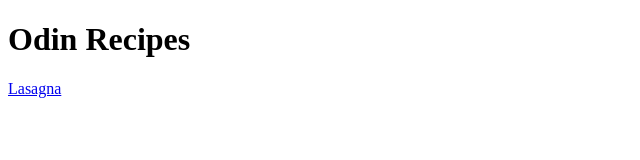
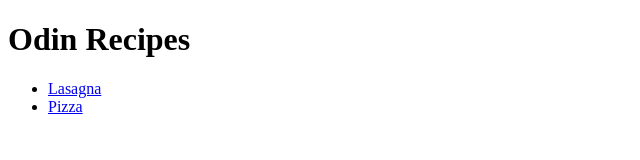
Before and after one commit to Jxdecoding/odin-recipes, a plain HTML site: page index.html in a window 1280 px wide. Shown: the whole page, without its empty margins (0-640 px from the left). Drawn offline with Linux system fonts and the light colour scheme.

Commit message:
added a navigation link button to pizza.html

```diff
--- a/index.html
+++ b/index.html
@@ -1,5 +1,5 @@
 <!DOCTYPE html>
-<html lang="eng">
+ <html lang="eng">
    <head>
     <meta charset="UTF-8">
     <title>The Odin Recipes</title>
@@ -7,5 +7,8 @@
     <body>
     <h1>Odin Recipes</h1>
     </body>
-    <a href="recipes/lasagna.html" target="_blank" rel="noopener noreferrer">Lasagna</a>
-   </html>
+    <ul>
+    <li><a href="recipes/lasagna.html" target="_blank" rel="noopener noreferrer">Lasagna</a></li>
+    <li><a href="recipes/pizza.html" target="_blank" rel="noopener noreferrer">Pizza</a></li>
+   </ul>
+    </html>
```
